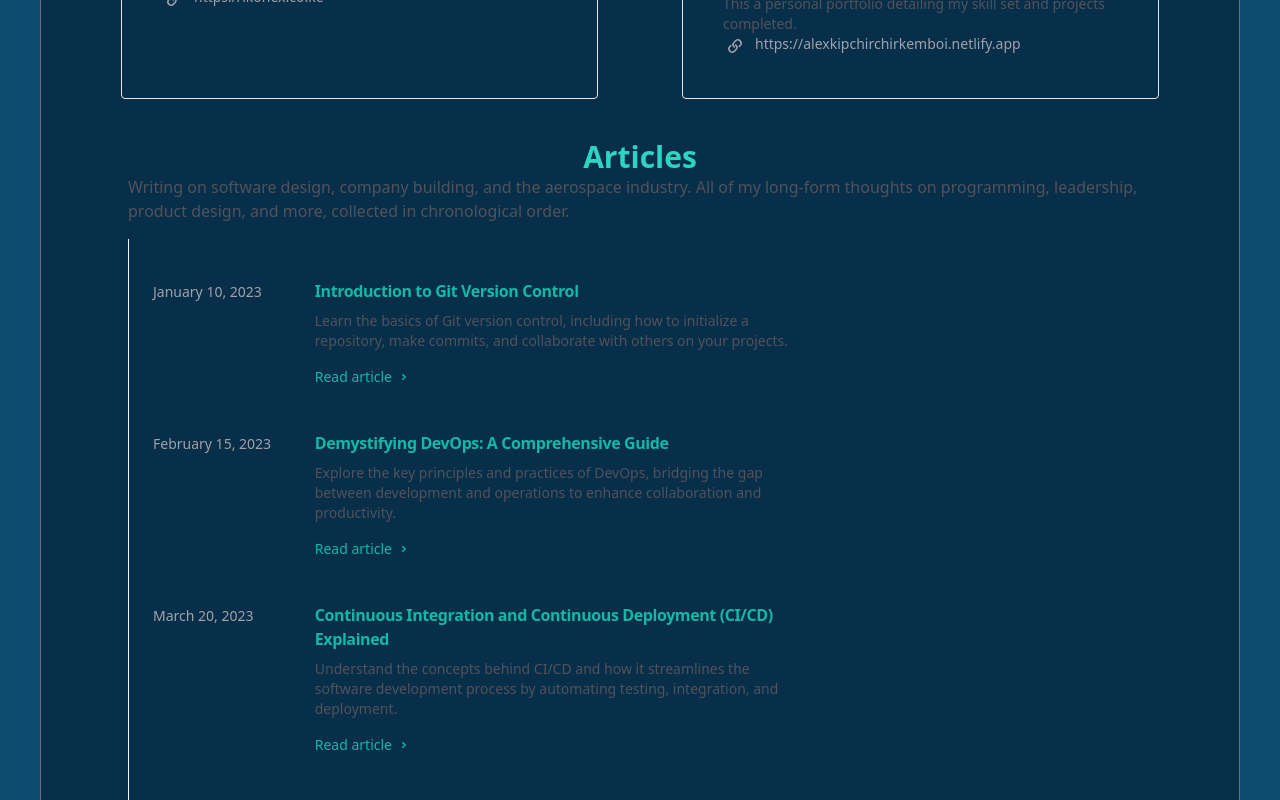
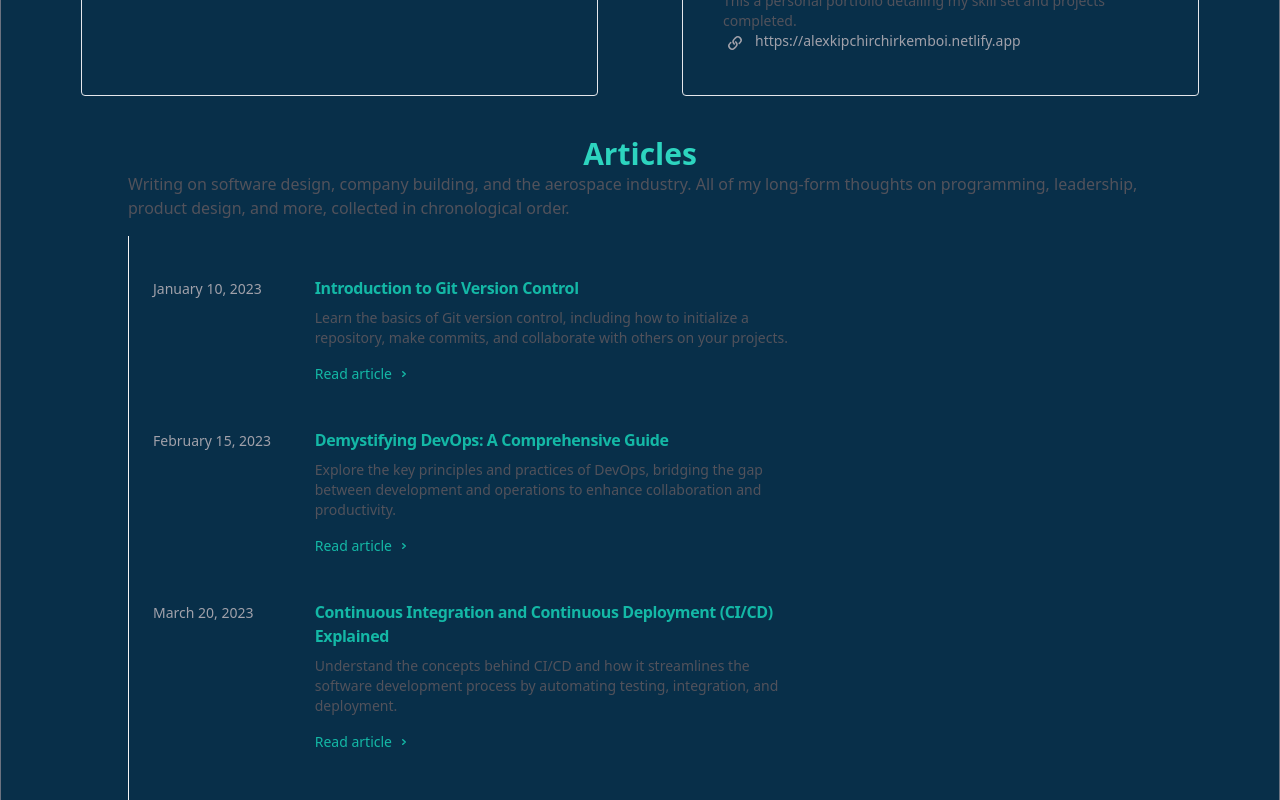
Before and after one commit to alexkemboi/alexkipchirchirkemboi, a Next.js app: page / in a window 1280 px wide. Shown: the part 2380-3180 px from the top of the page. Built offline with nearby package versions, Linux system fonts and the light colour scheme.

Commit message:
Fixed the width size

```diff
--- a/src/app/layout.tsx
+++ b/src/app/layout.tsx
@@ -24,7 +24,7 @@ export default function RootLayout({
 					href="/favicon.ico"
 				/>
 			</head>
-			<body className="bg-sky-900 mx-10">
+			<body className="bg-sky-50 mx-50">
 				<div className="mx-auto border border-gray-500 animated-bounceIn">
 					<header>
 						<Navbar />
```
